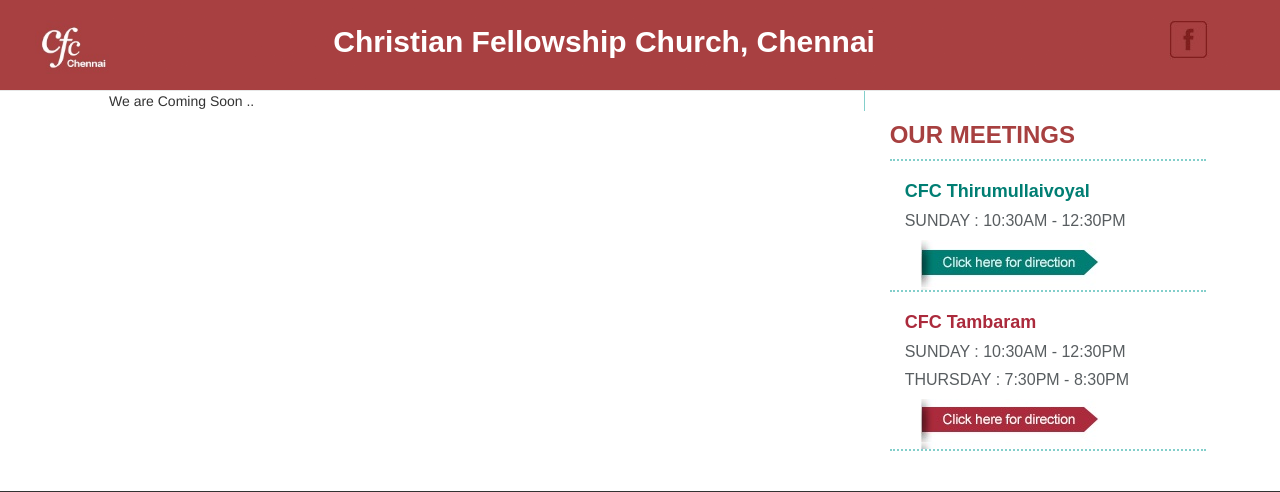
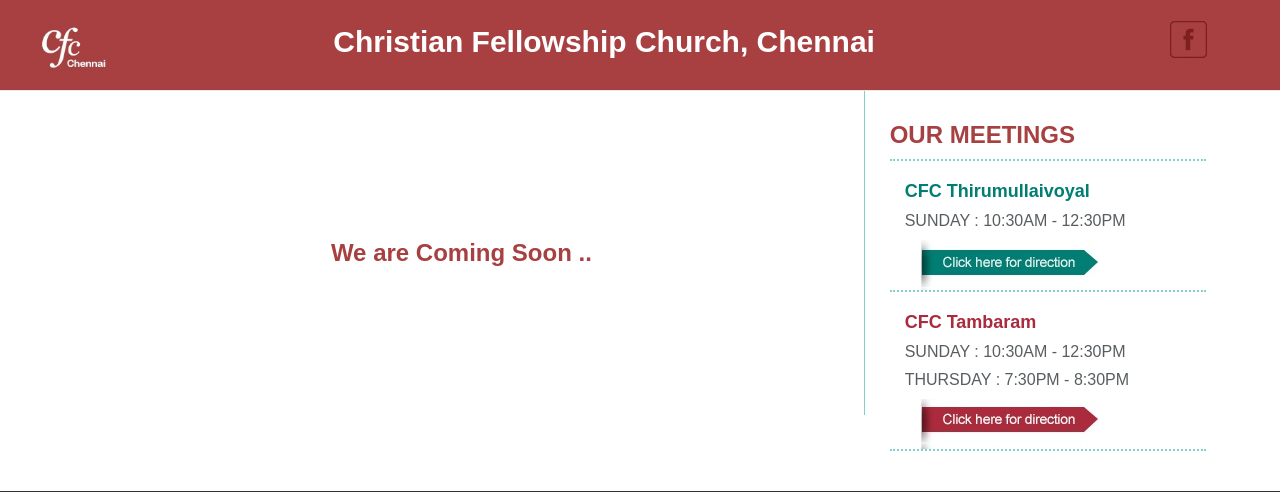
Before and after one commit to webttp/cfcchennai, a PHP site: page / in a window 1280 px wide. Shown: the top 492 px of the page. Run offline with PHP 8.4, Linux system fonts and the light colour scheme; some libraries are stand-ins or nearby versions.

Commit message:
Update index.php

```diff
--- a/index.php
+++ b/index.php
@@ -78,7 +78,7 @@
 			<div class="row-fluid" id="full-width">
 				<div class="col-md-12 home-page">
 					<div class="col-md-8 content-section" id="content_section">
-						We are Coming Soon ..
+						<div class="coming-soon">We are Coming Soon ..</div>
 					</div>
 					<div class="col-md-3 col-sm-12 col-xs-12 timings-section" id="timings_section">
 					   <div data-include="templates/timings.php"></div>
```
